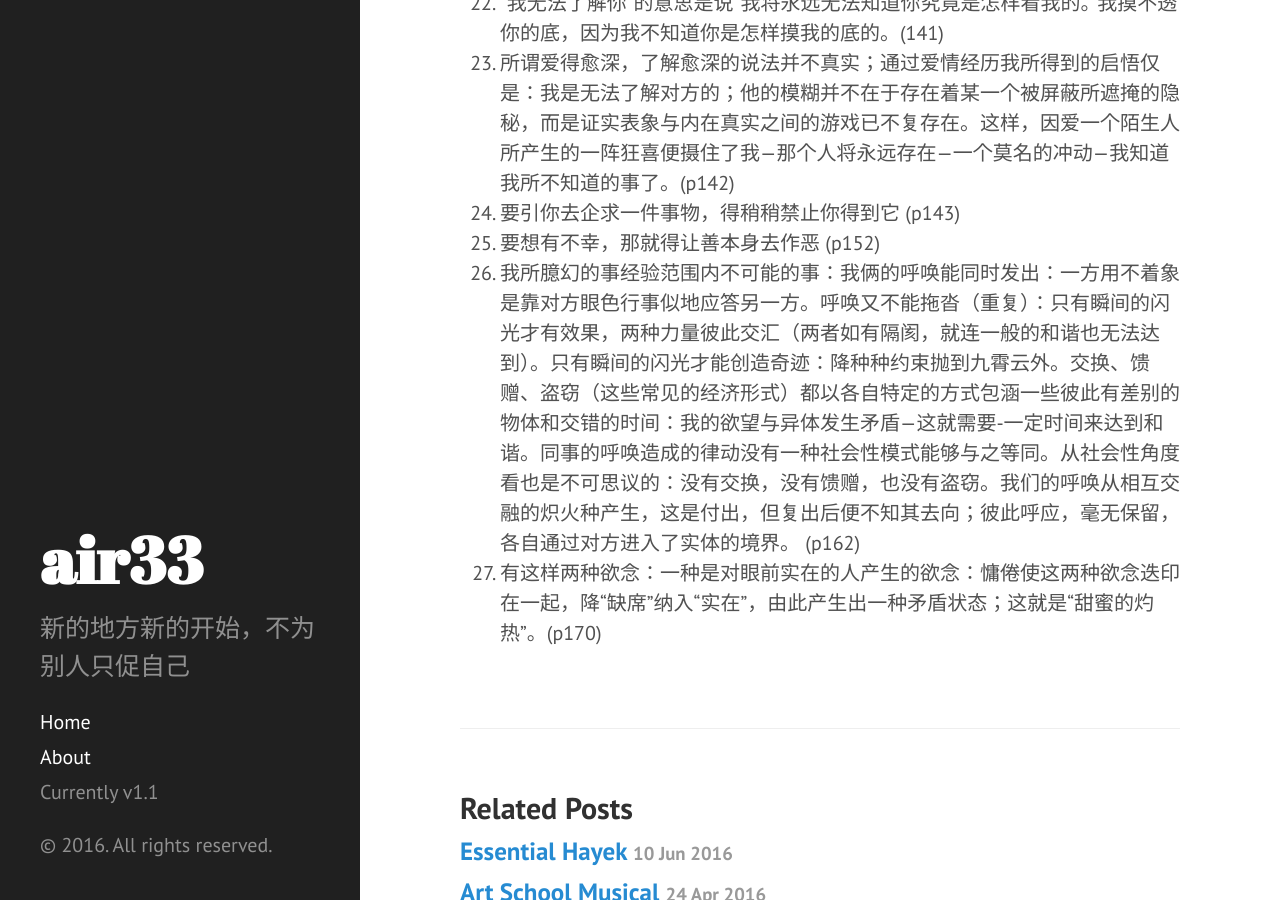
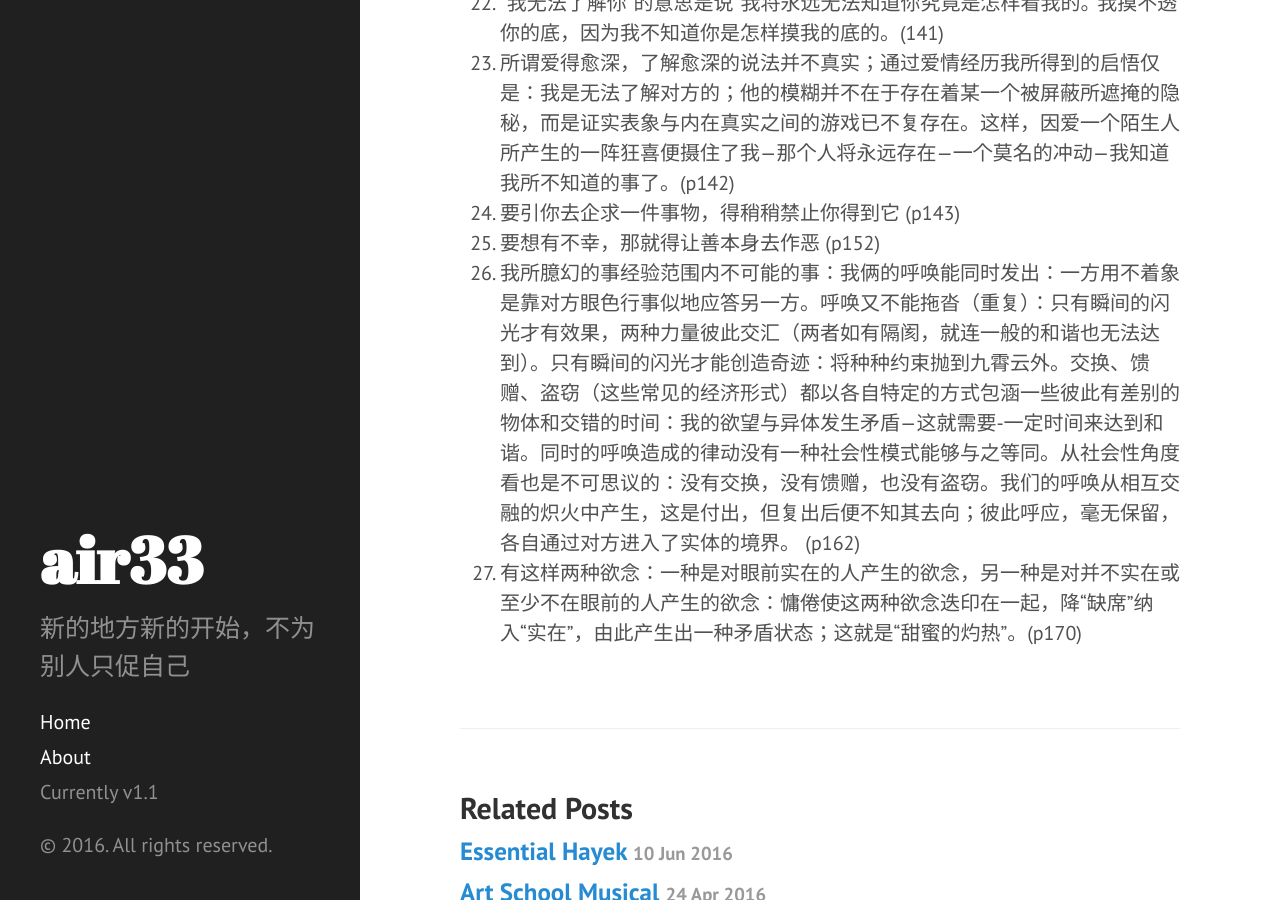
Before and after one commit to air33/air33.github.io, a Jekyll site: the page built from _posts/2016-06-11-A-Lovers-Discourse-fragments.md, in a window 1280 px wide and 900 px high, scrolled down 3874 px. Built offline with Jekyll 4.4.1, drawn with Linux system fonts in a browser that asks for light colours; Markdown is read by kramdown in place of the engine named in the settings.

Commit message:
edit post

```diff
--- a/_posts/2016-06-11-A-Lovers-Discourse-fragments.md
+++ b/_posts/2016-06-11-A-Lovers-Discourse-fragments.md
@@ -82,5 +82,5 @@ loved object), who does not speak
 23. 所谓爱得愈深，了解愈深的说法并不真实；通过爱情经历我所得到的启悟仅是：我是无法了解对方的；他的模糊并不在于存在着某一个被屏蔽所遮掩的隐秘，而是证实表象与内在真实之间的游戏已不复存在。这样，因爱一个陌生人所产生的一阵狂喜便摄住了我---那个人将永远存在---一个莫名的冲动---我知道我所不知道的事了。(p142)
 24. 要引你去企求一件事物，得稍稍禁止你得到它 (p143)
 25. 要想有不幸，那就得让善本身去作恶  (p152)
-26. 我所臆幻的事经验范围内不可能的事：我俩的呼唤能同时发出：一方用不着象是靠对方眼色行事似地应答另一方。呼唤又不能拖沓（重复）：只有瞬间的闪光才有效果，两种力量彼此交汇（两者如有隔阂，就连一般的和谐也无法达到）。只有瞬间的闪光才能创造奇迹：降种种约束抛到九霄云外。交换、馈赠、盗窃（这些常见的经济形式）都以各自特定的方式包涵一些彼此有差别的物体和交错的时间：我的欲望与异体发生矛盾---这就需要-一定时间来达到和谐。同事的呼唤造成的律动没有一种社会性模式能够与之等同。从社会性角度看也是不可思议的：没有交换，没有馈赠，也没有盗窃。我们的呼唤从相互交融的炽火种产生，这是付出，但复出后便不知其去向；彼此呼应，毫无保留，各自通过对方进入了实体的境界。 (p162)
-27. 有这样两种欲念：一种是对眼前实在的人产生的欲念：慵倦使这两种欲念迭印在一起，降“缺席”纳入“实在”，由此产生出一种矛盾状态；这就是“甜蜜的灼热”。(p170)
+26. 我所臆幻的事经验范围内不可能的事：我俩的呼唤能同时发出：一方用不着象是靠对方眼色行事似地应答另一方。呼唤又不能拖沓（重复）：只有瞬间的闪光才有效果，两种力量彼此交汇（两者如有隔阂，就连一般的和谐也无法达到）。只有瞬间的闪光才能创造奇迹：将种种约束抛到九霄云外。交换、馈赠、盗窃（这些常见的经济形式）都以各自特定的方式包涵一些彼此有差别的物体和交错的时间：我的欲望与异体发生矛盾---这就需要-一定时间来达到和谐。同时的呼唤造成的律动没有一种社会性模式能够与之等同。从社会性角度看也是不可思议的：没有交换，没有馈赠，也没有盗窃。我们的呼唤从相互交融的炽火中产生，这是付出，但复出后便不知其去向；彼此呼应，毫无保留，各自通过对方进入了实体的境界。 (p162)
+27. 有这样两种欲念：一种是对眼前实在的人产生的欲念，另一种是对并不实在或至少不在眼前的人产生的欲念：慵倦使这两种欲念迭印在一起，降“缺席”纳入“实在”，由此产生出一种矛盾状态；这就是“甜蜜的灼热”。(p170)
```
